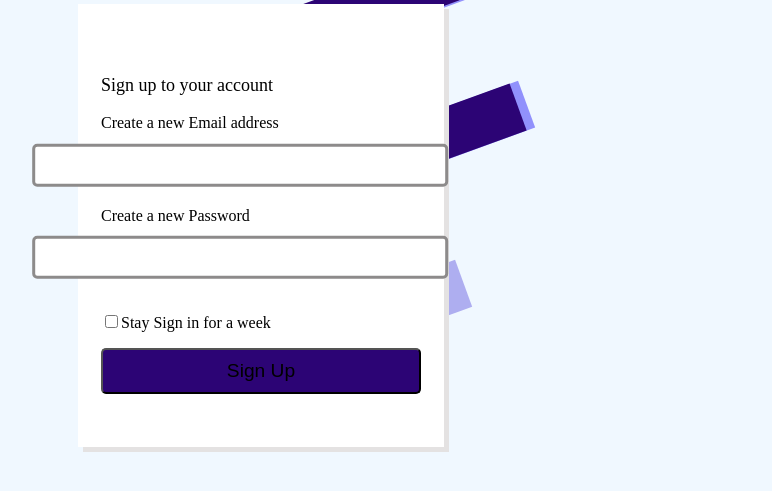
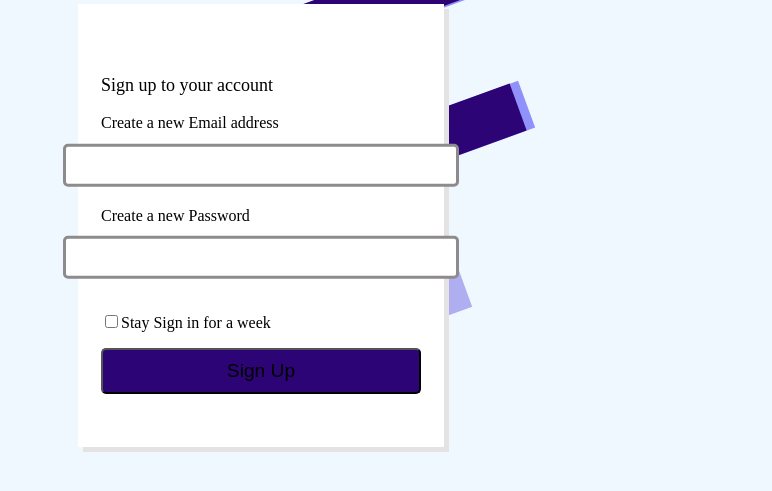
Before and after one commit to Hirenachhaada/signup_page, a plain HTML site: page index.html in a window 1280 px wide. Shown: the part 175-666 px from the top of the page, without its empty margins (379-1151 px from the left). Drawn offline with Linux system fonts and the light colour scheme.

Commit message:
Update login_form3.css

```diff
--- a/login_form3.css
+++ b/login_form3.css
@@ -50,11 +50,11 @@ p .forget{
         top:50%;
         left:50%;
 
-        transform: translate(-55%,-10%);
+        transform: translate(-50%,-10%);
         margin: 0 auto;
         margin-top: 10px;
         height: 35px;
-        width: 400px;
+        width: 380px;
         border:solid rgb(141, 139, 139);
         border-radius: 5px;
         padding-left: 8px;
@@ -65,12 +65,12 @@ p .forget{
     position: relative;
     top:50%;
     left:50%;
-    transform: translate(-55%,-40%);
+    transform: translate(-50%,-40%);
     margin: 0 auto;
     border:solid rgb(141, 139, 139);
     margin-top: 10px;
     height: 35px;
-    width: 400px;
+    width: 380px;
     padding-left: 8px;
     border-radius: 5px;;
 
```
